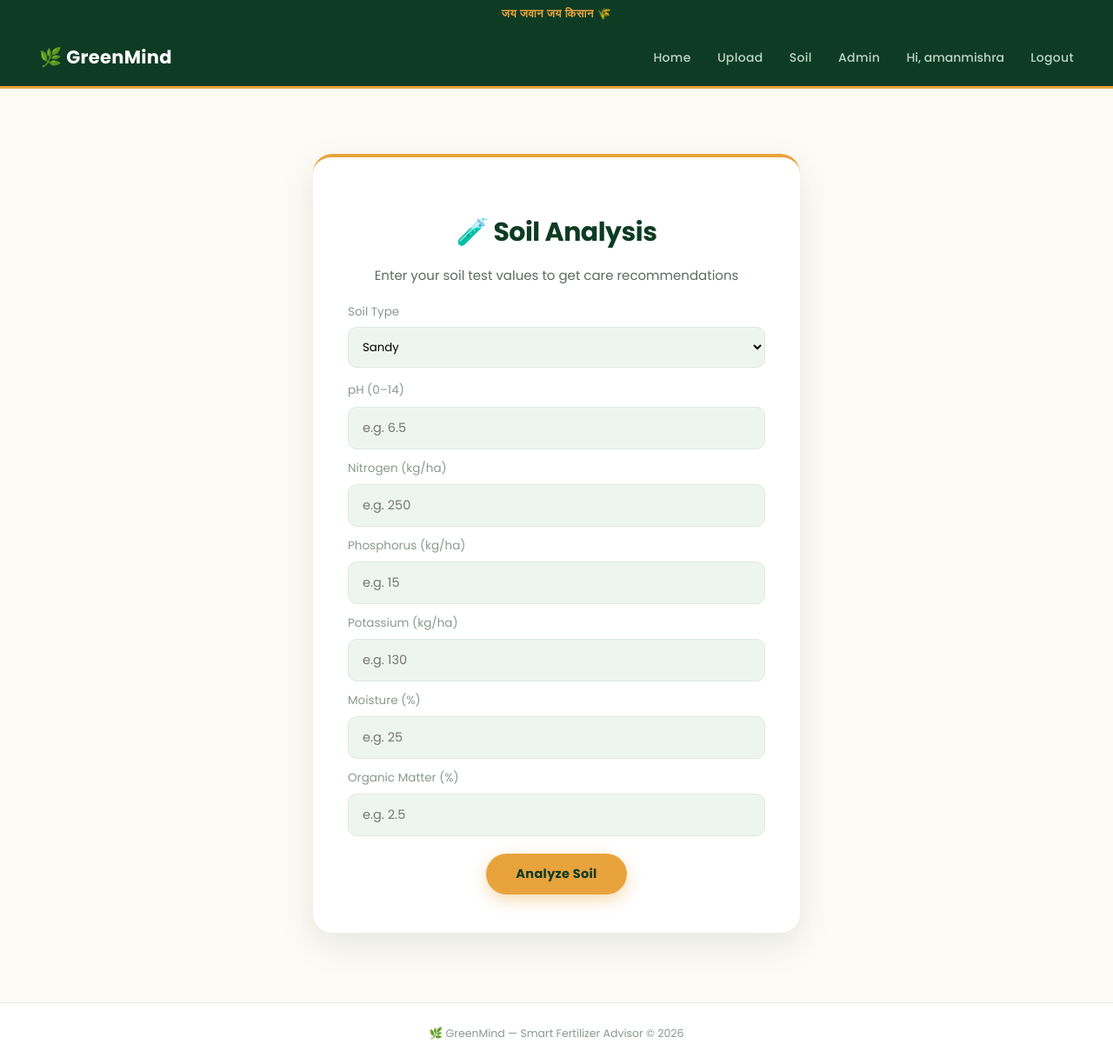
After one commit to amanmishra2006/greenmind, a Flask app: page /soil in a window 1280 px wide. The commit adds this page. Shown: the whole page at 87% size. Run offline with Flask 3, Linux system fonts and the light colour scheme; a user stored in the database is signed in.

Commit message:
add soil analysis feature

```diff
--- a/app.py
+++ b/app.py
@@ -1,4 +1,5 @@
 import requests
+from model.soil_logic import analyze_soil
 from datetime import datetime
 from flask import Flask, render_template, request, redirect, session
 import sqlite3
@@ -37,6 +38,19 @@ def get_plant_image(plant_name):
     except Exception:
         pass
     return "https://via.placeholder.com/300x200?text=No+Image"
+def get_weather():
+    try:
+        url = "https://api.open-meteo.com/v1/forecast?latitude=28.6139&longitude=77.2090&current=temperature_2m,relative_humidity_2m,precipitation&timezone=Asia%2FKolkata"
+        response = requests.get(url, timeout=5)
+        data = response.json()
+        current = data["current"]
+        return {
+            "temp": current["temperature_2m"],
+            "humidity": current["relative_humidity_2m"],
+            "rain": current["precipitation"]
+        }
+    except Exception:
+        return None
 
 @app.route("/")
 def home():
@@ -44,6 +58,7 @@ def home():
     plant_names = seasonal_plants[season]
     plant_images = [{"name": name, "image": get_plant_image(name)} for name in plant_names]
     farmer_image = get_plant_image("indian farmer field")
+    weather = get_weather()
 
     stats = None
     if "username" in session:
@@ -58,7 +73,7 @@ def home():
         conn.close()
         stats = {"total": total, "healthy": healthy, "issues": issues}
 
-    return render_template("home.html", season=season, plant_images=plant_images, stats=stats, farmer_image=farmer_image)
+    return render_template("home.html", season=season, plant_images=plant_images, stats=stats, farmer_image=farmer_image, weather=weather)
 
 @app.route("/register", methods=["GET", "POST"])
 def register():
@@ -198,6 +213,24 @@ def admin():
         issue_count=issue_count,
         recent_scans=recent_scans
     )
+@app.route("/soil", methods=["GET", "POST"])
+def soil():
+    if "username" not in session:
+        return redirect("/login")
 
+    recommendations = None
+    disclaimer = None
+    if request.method == "POST":
+        soil_type = request.form["soil_type"]
+        ph = float(request.form["ph"])
+        nitrogen = float(request.form["nitrogen"])
+        phosphorus = float(request.form["phosphorus"])
+        potassium = float(request.form["potassium"])
+        moisture = float(request.form["moisture"])
+        organic_matter = float(request.form["organic_matter"])
+
+        recommendations, disclaimer = analyze_soil(soil_type, ph, nitrogen, phosphorus, potassium, moisture, organic_matter)
+
+    return render_template("soil.html", recommendations=recommendations, disclaimer=disclaimer)
 if __name__ == "__main__":
     app.run(debug=True)
--- a/static/style.css
+++ b/static/style.css
@@ -225,8 +225,8 @@ a { color: var(--forest-light); }
 /* ===== Home Page Grid ===== */
 .home-grid {
     display: flex;
-    gap: 24px;
-    max-width: 920px;
+    gap: 20px;
+    max-width: 1200px;
     margin: 35px auto;
     flex-wrap: wrap;
     justify-content: center;
@@ -236,8 +236,8 @@ a { color: var(--forest-light); }
 .quick-card {
     background: white;
     flex: 1;
-    min-width: 320px;
-    max-width: 400px;
+    min-width: 280px;
+    max-width: 380px;
     padding: 34px;
     border-radius: 22px;
     box-shadow: 0 14px 40px rgba(13, 59, 36, 0.1);
@@ -406,3 +406,34 @@ a { color: var(--forest-light); }
     display: block;
     margin-bottom: 10px;
 }
+.top-banner {
+    background: #0d3b24;
+    color: #e8a33d;
+    text-align: center;
+    padding: 6px 10px;
+    font-size: 13px;
+    font-weight: 600;
+    letter-spacing: 0.5px;
+}
+.weather-box {
+    display: flex;
+    align-items: center;
+    justify-content: center;
+    gap: 24px;
+    margin-top: 20px;
+    padding: 20px;
+    background: var(--sage);
+    border-radius: 14px;
+}
+
+.weather-temp {
+    font-size: 40px;
+    font-weight: 700;
+    color: var(--forest);
+}
+
+.weather-details p {
+    margin: 4px 0;
+    font-size: 14px;
+    text-align: left;
+}
--- a/templates/base.html
+++ b/templates/base.html
@@ -8,12 +8,15 @@
 </head>
 <body>
 
+    <div class="top-banner">जय जवान जय किसान 🌾</div>
+
     <nav class="navbar">
         <a href="/">🌿 GreenMind</a>
         <div class="nav-links">
             <a href="/">Home</a>
             {% if session.username %}
                 <a href="/upload">Upload</a>
+                <a href="/soil">Soil</a>
                 {% if session.username == "amanmishra" %}
     <a href="/admin">Admin</a>
 {% endif %}
--- /dev/null
+++ b/templates/soil.html
@@ -0,0 +1,56 @@
+{% extends "base.html" %}
+{% block content %}
+<div class="container" style="max-width:560px;">
+    <h1>🧪 Soil Analysis</h1>
+    <p>Enter your soil test values to get care recommendations</p>
+
+    <form method="POST" style="text-align:left;">
+        <label class="small-text">Soil Type</label>
+        <select name="soil_type" required style="width:100%; padding:12px; margin-top:6px; margin-bottom:12px; border-radius:10px; border:1.5px solid #e0e9e2; background:#eef5ee; font-family:'Poppins',sans-serif;">
+            <option value="Sandy">Sandy</option>
+            <option value="Loamy">Loamy</option>
+            <option value="Clayey">Clayey</option>
+            <option value="Silty">Silty</option>
+        </select>
+
+        <label class="small-text">pH (0–14)</label>
+        <input type="text" name="ph" placeholder="e.g. 6.5" required>
+
+        <label class="small-text" style="display:block; margin-top:12px;">Nitrogen (kg/ha)</label>
+        <input type="text" name="nitrogen" placeholder="e.g. 250" required>
+
+        <label class="small-text" style="display:block; margin-top:12px;">Phosphorus (kg/ha)</label>
+        <input type="text" name="phosphorus" placeholder="e.g. 15" required>
+
+        <label class="small-text" style="display:block; margin-top:12px;">Potassium (kg/ha)</label>
+        <input type="text" name="potassium" placeholder="e.g. 130" required>
+
+        <label class="small-text" style="display:block; margin-top:12px;">Moisture (%)</label>
+        <input type="text" name="moisture" placeholder="e.g. 25" required>
+
+        <label class="small-text" style="display:block; margin-top:12px;">Organic Matter (%)</label>
+        <input type="text" name="organic_matter" placeholder="e.g. 2.5" required>
+
+        <div style="text-align:center;">
+            <button type="submit" class="btn">Analyze Soil</button>
+        </div>
+    </form>
+
+    {% if recommendations %}
+    <div class="assistant-answer">
+        <h3>📋 Analysis & Recommendations</h3>
+        {% for rec in recommendations %}
+        <div style="margin-bottom:16px; padding-bottom:14px; border-bottom:1px solid #e0e9e2;">
+            <p><strong>🔍 {{ rec.problem }}</strong></p>
+            {% if rec.cause != "-" %}
+            <p class="small-text"><strong>Possible Cause:</strong> {{ rec.cause }}</p>
+            {% endif %}
+            <p><strong>✅ Action:</strong> {{ rec.action }}</p>
+            <p class="small-text"><strong>Why:</strong> {{ rec.reason }}</p>
+        </div>
+        {% endfor %}
+        <p class="small-text" style="font-style:italic;">⚠️ {{ disclaimer }}</p>
+    </div>
+    {% endif %}
+</div>
+{% endblock %}
```
Also changed, not shown: model/soil_logic.py (added, +160 -0 lines), templates/home.html (+13 -0 lines), database.db.
